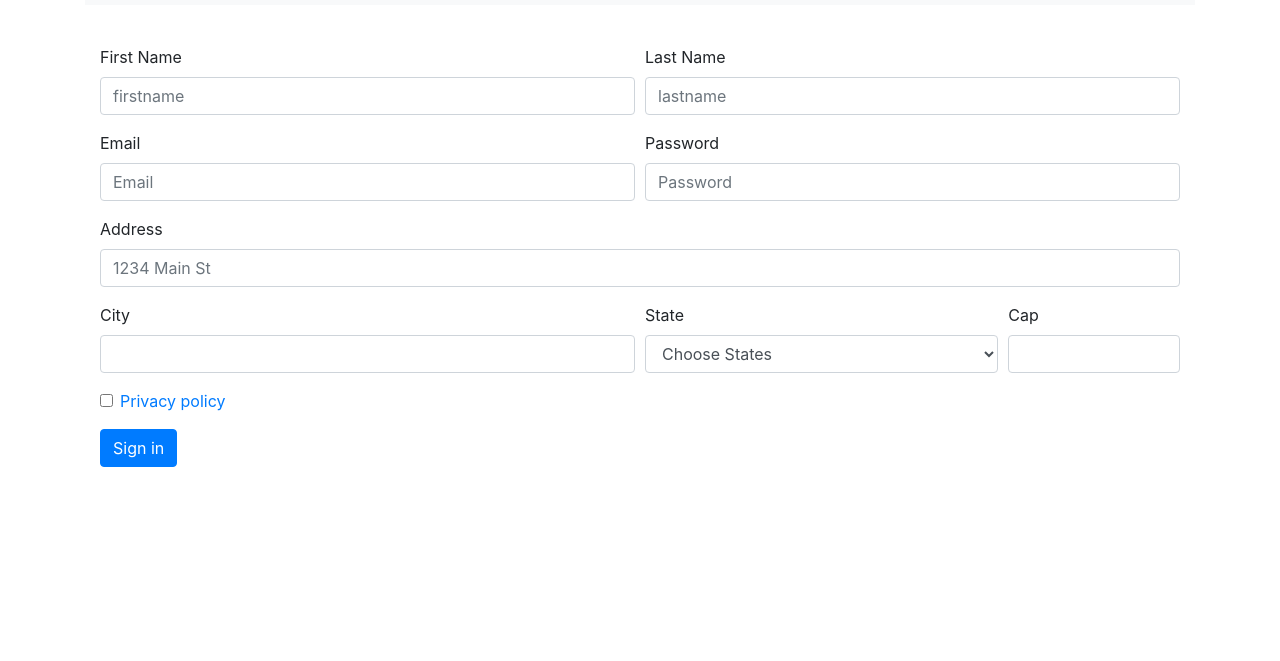
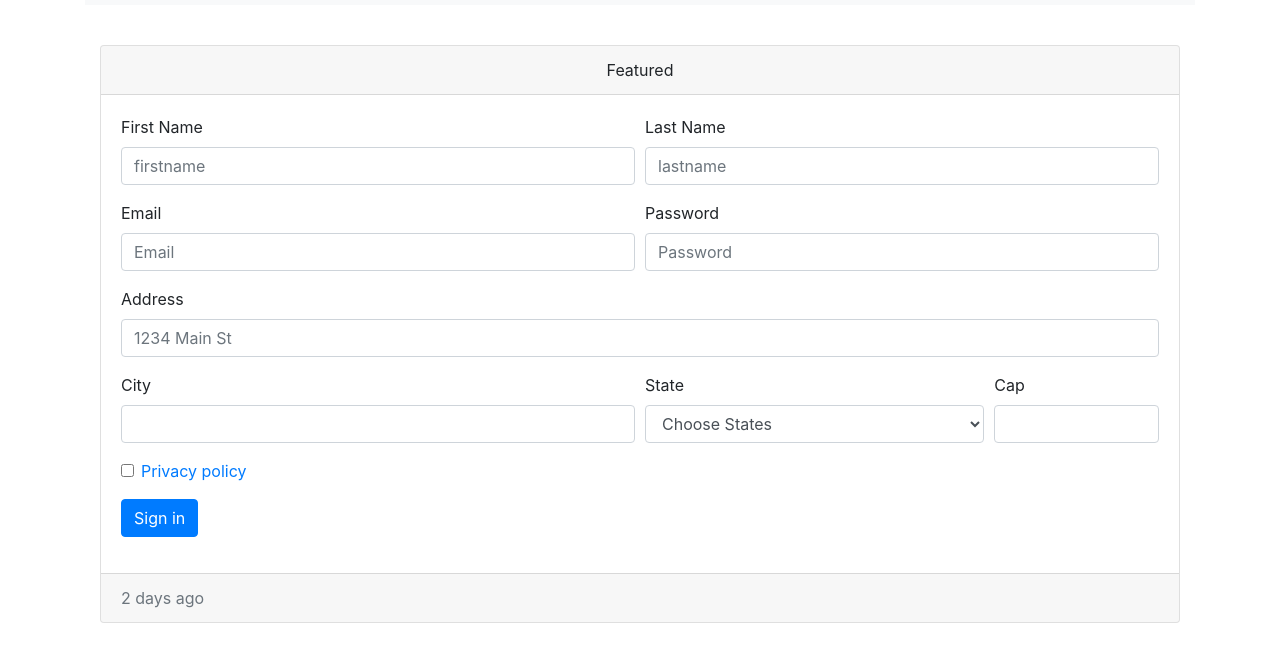
Before and after one commit to Santino1900/santino1900.github.io, a plain HTML site: page registrazione.html in a window 1280 px wide. Shown: the part 51-712 px from the top of the page. Drawn offline with nearby package versions, Linux system fonts and the light colour scheme.

Commit message:
nuova griglia

```diff
--- a/registrazione.html
+++ b/registrazione.html
@@ -36,7 +36,14 @@
                 </div>
 
             </nav>
+
+
             <div class="container">
+                <div class="card">
+                    <div class="card-header text-center">
+                        Featured
+                    </div>
+                    <div class="card-body">
                         <form>
                             <div class="form-row">
                                 <div class="form-group col-md-6">
@@ -94,6 +101,12 @@
                             <button type="submit" class="btn btn-primary">Sign in</button>
                         </form>
                     </div>
+                    <div class="card-footer text-muted">
+                        2 days ago
+                    </div>
+                </div>
+
+            </div>
         </div>
 
 
```
Lines whose indentation alone changed are shown as unchanged.
